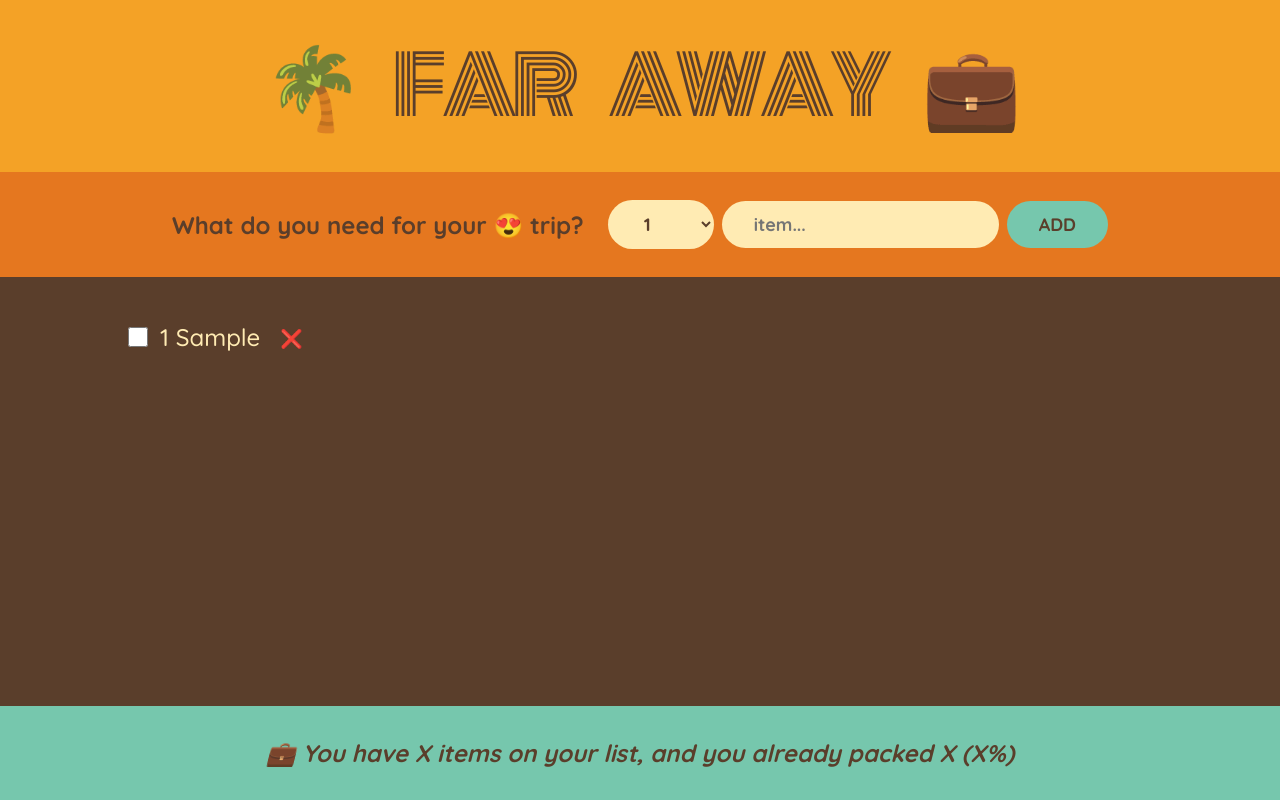
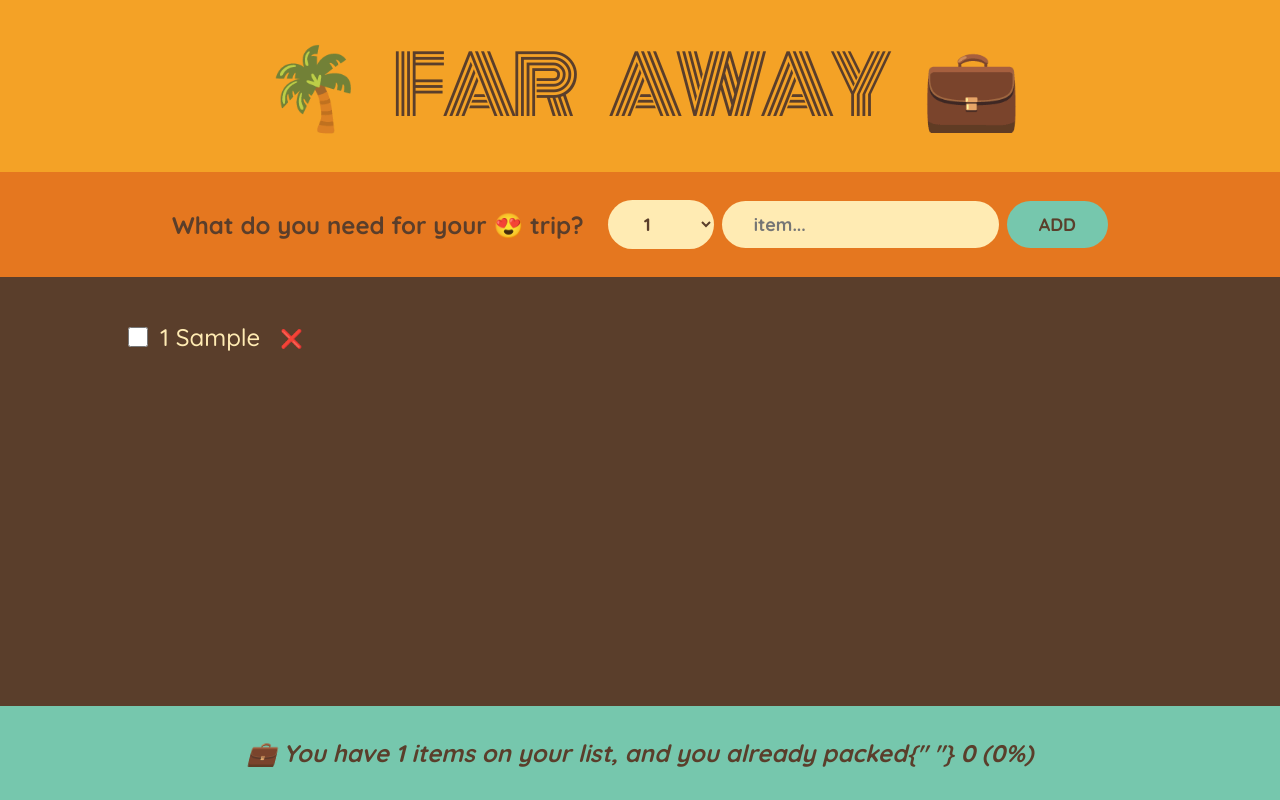
Before and after one commit to SeunDeve/Travel-List, a React (Create React App) app: page / in a window 1280 px wide. Both pictures are taken after typing "Sample" into the empty fields and a click on the button "ADD". Built offline with nearby package versions, Linux system fonts and the light colour scheme.

Commit message:
initial commit

```diff
--- a/src/App.js
+++ b/src/App.js
@@ -28,7 +28,7 @@
         onDeleteItem={handleDeleteItems}
         onToggleItem={handleToggleItem}
       />
-      <Stats />
+      <Stats items={items} />
     </div>
   );
 }
@@ -47,7 +47,6 @@
     if (!description) return;
 
     const newItem = { description, quantity, packed: false, id: Date.now() };
-    console.log(newItem);
 
     onAddItems(newItem);
 
@@ -112,10 +111,25 @@
   );
 }
 
-function Stats() {
+function Stats({ items }) {
+  if (!items.length)
+    return (
+      <p className="stat">
+        <em>Start adding some items to your packing list🚀</em>
+      </p>
+    );
+  const numItems = items.length;
+  const numPacked = items.filter((item) => item.packed).length;
+  const percentage = Math.round(numPacked / numItems) * 100;
+
   return (
     <footer className="stats">
-      <em> 💼 You have X items on your list, and you already packed X (X%)</em>
+      <em>
+        {percentage === 100
+          ? "You got everything! Ready to go ✈️"
+          : `💼 You have ${numItems} items on your list, and you already packed{" "}
+        ${numPacked} (${percentage}%)`}
+      </em>
     </footer>
   );
 }
```
